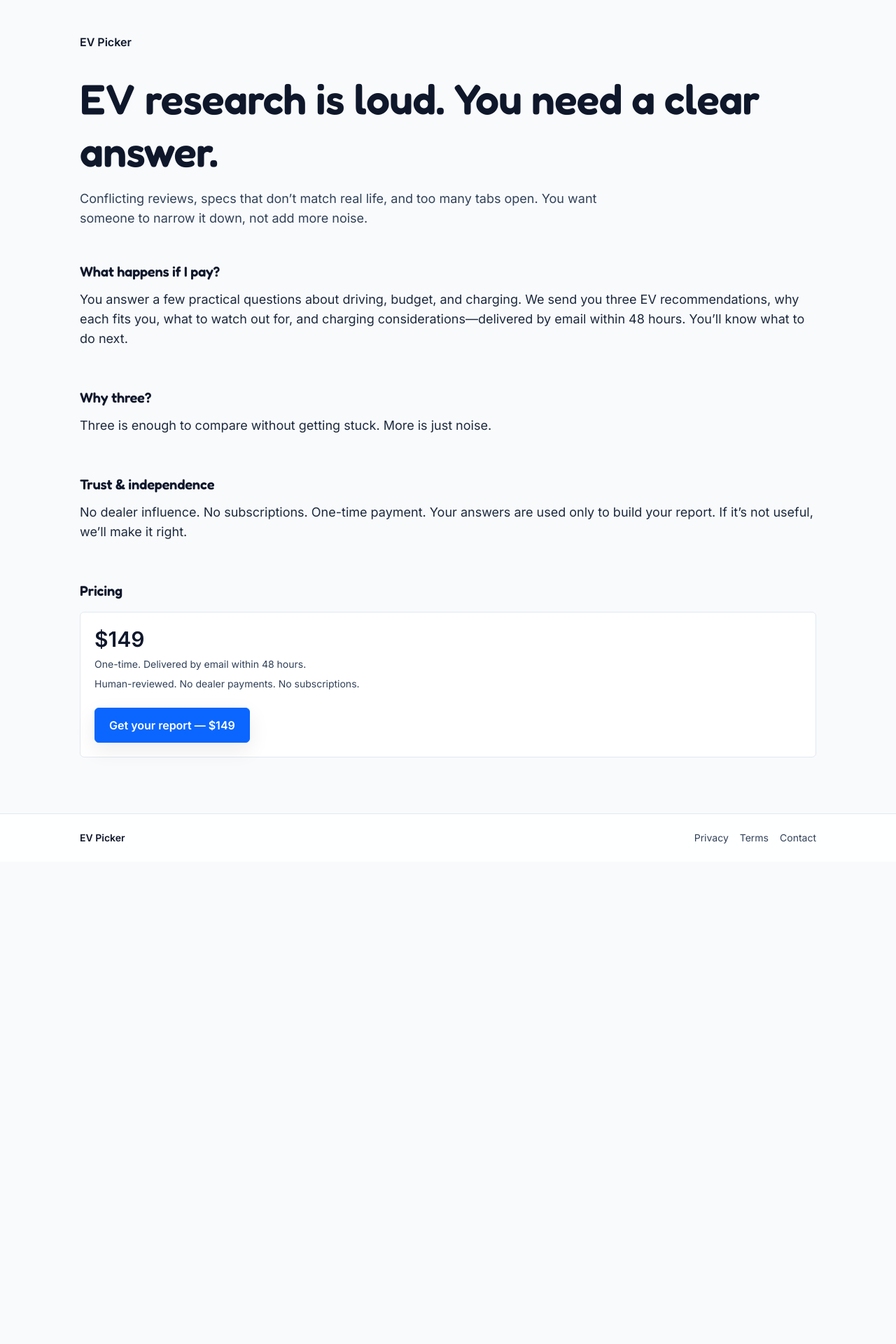
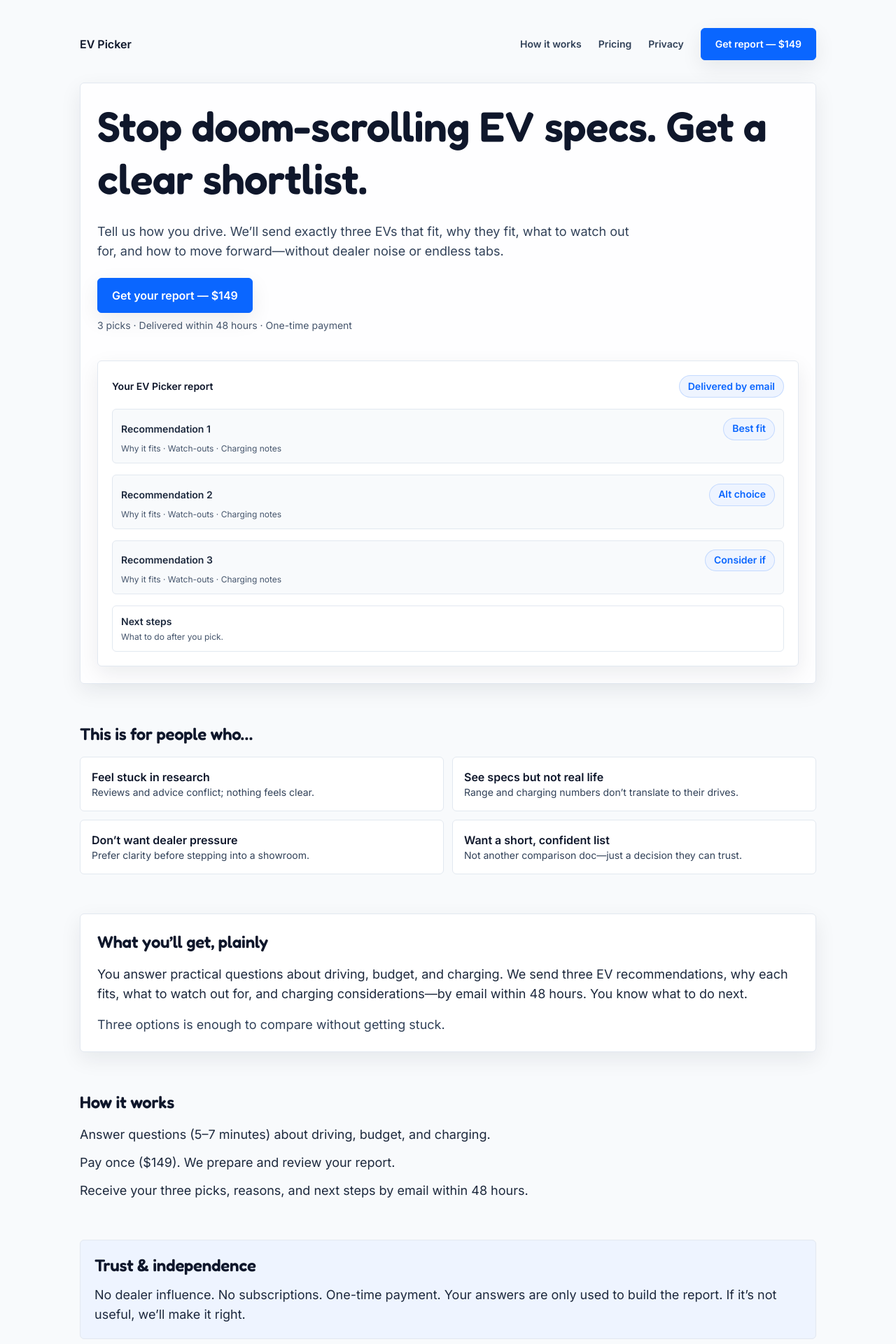
Before and after one commit to Stoikyo/EV-Picker, a Next.js app: page / in a window 1280 px wide. Shown: the top 1920 px of the page at 70% size. Before the commit the page ends 1231 px from the top, so only its background shows below. Built offline with nearby package versions, Linux system fonts and the light colour scheme.

Commit message:
Design new EV Picker decision page

```diff
--- a/src/app/page.tsx
+++ b/src/app/page.tsx
@@ -1,54 +1,168 @@
 export default function Home() {
   return (
     <div className="min-h-screen bg-[var(--color-bg)] text-slate-900">
-      <header className="mx-auto flex max-w-[1100px] flex-col gap-8 px-6 pb-12 pt-12">
+      <header className="mx-auto flex max-w-[1100px] flex-col gap-8 px-6 pb-14 pt-10">
         <div className="flex items-center justify-between text-sm font-semibold text-slate-700">
           <span className="text-base font-semibold text-slate-900">EV Picker</span>
+          <div className="hidden items-center gap-6 sm:flex">
+            <a href="#how-it-works" className="hover:text-[var(--color-primary)]">
+              How it works
+            </a>
+            <a href="#pricing" className="hover:text-[var(--color-primary)]">
+              Pricing
+            </a>
+            <a href="/privacy" className="hover:text-[var(--color-primary)]">
+              Privacy
+            </a>
+            <a className="btn btn-primary" href="/get-your-ev-picker">
+              Get report — $149
+            </a>
+          </div>
         </div>
-        <section className="space-y-4">
-          <h1 className="text-5xl font-semibold leading-tight sm:text-6xl">
-            EV research is loud. You need a clear answer.
-          </h1>
-          <p className="max-w-3xl text-lg text-slate-700">
-            Conflicting reviews, specs that don’t match real life, and too many tabs open. You want someone to narrow it
-            down, not add more noise.
-          </p>
+
+        <section className="grid gap-10 rounded-md border border-[var(--color-border)] bg-white/85 p-6 shadow-soft lg:grid-cols-[1.05fr,0.95fr]">
+          <div className="flex flex-col gap-6">
+            <h1 className="text-5xl font-semibold leading-tight sm:text-6xl">
+              Stop doom-scrolling EV specs. Get a clear shortlist.
+            </h1>
+            <p className="max-w-3xl text-lg text-slate-700">
+              Tell us how you drive. We’ll send exactly three EVs that fit, why they fit, what to watch out for, and how
+              to move forward—without dealer noise or endless tabs.
+            </p>
+            <div className="flex flex-col gap-2">
+              <a className="btn btn-primary w-fit" href="/get-your-ev-picker">
+                Get your report — $149
+              </a>
+              <p className="text-sm text-slate-600">3 picks · Delivered within 48 hours · One-time payment</p>
+            </div>
+          </div>
+
+          <div className="rounded-md border border-[var(--color-border)] bg-white p-5 shadow-soft">
+            <div className="flex items-center justify-between">
+              <p className="text-sm font-semibold text-slate-900">Your EV Picker report</p>
+              <span className="pill text-xs">Delivered by email</span>
+            </div>
+            <div className="mt-4 space-y-4 text-sm text-slate-800">
+              {[{ title: "Recommendation 1", tag: "Best fit" }, { title: "Recommendation 2", tag: "Alt choice" }, { title: "Recommendation 3", tag: "Consider if" }].map(
+                (item) => (
+                  <div key={item.title} className="space-y-1 rounded-md border border-[var(--color-border)] bg-[var(--color-bg)] p-3">
+                    <div className="flex items-center justify-between">
+                      <p className="text-sm font-semibold">{item.title}</p>
+                      <span className="pill text-xs">{item.tag}</span>
+                    </div>
+                    <p className="text-xs text-slate-600">Why it fits · Watch-outs · Charging notes</p>
+                  </div>
+                )
+              )}
+              <div className="space-y-1 rounded-md border border-[var(--color-border)] p-3">
+                <p className="text-sm font-semibold">Next steps</p>
+                <p className="text-xs text-slate-600">What to do after you pick.</p>
+              </div>
+            </div>
+          </div>
         </section>
       </header>
 
-      <main className="mx-auto flex max-w-[1100px] flex-col gap-14 px-6 pb-20">
-        <section className="space-y-3">
-          <h2 className="text-xl font-semibold">What happens if I pay?</h2>
-          <p className="text-lg text-slate-800">
-            You answer a few practical questions about driving, budget, and charging. We send you three EV
-            recommendations, why each fits you, what to watch out for, and charging considerations—delivered by email
-            within 48 hours. You’ll know what to do next.
-          </p>
+      <main className="mx-auto flex max-w-[1100px] flex-col gap-14 px-6 pb-24">
+        <section className="space-y-4">
+          <h2 className="text-2xl font-semibold">This is for people who…</h2>
+          <div className="grid gap-3 sm:grid-cols-2">
+            {[
+              { title: "Feel stuck in research", desc: "Reviews and advice conflict; nothing feels clear." },
+              { title: "See specs but not real life", desc: "Range and charging numbers don’t translate to their drives." },
+              { title: "Don’t want dealer pressure", desc: "Prefer clarity before stepping into a showroom." },
+              { title: "Want a short, confident list", desc: "Not another comparison doc—just a decision they can trust." },
+            ].map((item) => (
+              <div key={item.title} className="rounded-md border border-[var(--color-border)] bg-white p-4">
+                <p className="text-base font-semibold text-slate-900">{item.title}</p>
+                <p className="text-sm text-slate-700">{item.desc}</p>
+              </div>
+            ))}
+          </div>
         </section>
 
-        <section className="space-y-3">
-          <h2 className="text-xl font-semibold">Why three?</h2>
-          <p className="text-lg text-slate-800">Three is enough to compare without getting stuck. More is just noise.</p>
+        <section className="space-y-4 rounded-md border border-[var(--color-border)] bg-white p-6 shadow-soft">
+          <h2 className="text-2xl font-semibold">What you’ll get, plainly</h2>
+          <p className="text-lg text-slate-800">
+            You answer practical questions about driving, budget, and charging. We send three EV recommendations, why
+            each fits, what to watch out for, and charging considerations—by email within 48 hours. You know what to do
+            next.
+          </p>
+          <p className="text-lg text-slate-700">Three options is enough to compare without getting stuck.</p>
         </section>
 
-        <section className="space-y-3">
-          <h2 className="text-xl font-semibold">Trust & independence</h2>
+        <section id="how-it-works" className="space-y-4">
+          <h2 className="text-2xl font-semibold">How it works</h2>
+          <div className="space-y-3 text-lg text-slate-800">
+            <p>Answer questions (5–7 minutes) about driving, budget, and charging.</p>
+            <p>Pay once ($149). We prepare and review your report.</p>
+            <p>Receive your three picks, reasons, and next steps by email within 48 hours.</p>
+          </div>
+        </section>
+
+        <section id="trust" className="space-y-3 rounded-md border border-[var(--color-border)] bg-[var(--color-surface-tint)] p-5">
+          <h2 className="text-2xl font-semibold text-slate-900">Trust & independence</h2>
           <p className="text-lg text-slate-800">
-            No dealer influence. No subscriptions. One-time payment. Your answers are used only to build your report. If
+            No dealer influence. No subscriptions. One-time payment. Your answers are only used to build the report. If
             it’s not useful, we’ll make it right.
           </p>
         </section>
 
-        <section className="space-y-4">
-          <h2 className="text-xl font-semibold">Pricing</h2>
-          <div className="space-y-2 rounded-md border border-[var(--color-border)] bg-white p-5">
-            <p className="text-3xl font-semibold text-slate-900">$149</p>
+        <section id="pricing" className="space-y-4">
+          <h2 className="text-2xl font-semibold">Pricing</h2>
+          <div className="space-y-3 rounded-md border border-[var(--color-border)] bg-white p-6 shadow-soft">
+            <p className="text-4xl font-semibold text-slate-900">$149</p>
             <p className="text-sm text-slate-700">One-time. Delivered by email within 48 hours.</p>
             <p className="text-sm text-slate-700">Human-reviewed. No dealer payments. No subscriptions.</p>
-            <a className="btn btn-primary mt-4 w-fit" href="/get-your-ev-picker">
+            <a className="btn btn-primary w-fit" href="/get-your-ev-picker">
               Get your report — $149
             </a>
           </div>
+        </section>
+
+        <section className="space-y-3">
+          <h2 className="text-2xl font-semibold">FAQ</h2>
+          <div className="space-y-2 text-sm text-slate-800">
+            {[
+              {
+                q: "What information do you need?",
+                a: "Your name, email, location, budget range, driving patterns, and charging access. Optional notes if you have constraints.",
+              },
+              {
+                q: "Why only three EVs?",
+                a: "Three options are enough to compare without getting stuck. More adds noise.",
+              },
+              {
+                q: "How fast is delivery?",
+                a: "We aim to send your report within 48 hours of payment.",
+              },
+              {
+                q: "Are you independent from dealers?",
+                a: "Yes. No dealer payments, no referrals. You pay once for the report.",
+              },
+              {
+                q: "What if I’m still unsure?",
+                a: "Your report includes next steps. If it’s not useful, we’ll make it right.",
+              },
+              {
+                q: "Is this suitable for first-time EV buyers?",
+                a: "Yes. It’s written in plain English for people who don’t want to be EV experts.",
+              },
+            ].map((item) => (
+              <details key={item.q} className="rounded-md border border-[var(--color-border)] bg-white p-2">
+                <summary className="cursor-pointer text-sm font-semibold text-slate-900">{item.q}</summary>
+                <p className="pt-1 text-sm text-slate-700">{item.a}</p>
+              </details>
+            ))}
+          </div>
+        </section>
+
+        <section className="space-y-3">
+          <h2 className="text-2xl font-semibold">Ready to stop researching?</h2>
+          <a className="btn btn-primary w-fit" href="/get-your-ev-picker">
+            Get your report — $149
+          </a>
+          <p className="text-sm text-slate-600">3 picks · Delivered within 48 hours · One-time payment</p>
         </section>
       </main>
 
@@ -56,13 +170,13 @@ export default function Home() {
         <div className="mx-auto flex max-w-[1100px] flex-col gap-3 px-6 py-6 text-sm text-slate-700 sm:flex-row sm:items-center sm:justify-between">
           <span className="font-semibold text-slate-900">EV Picker</span>
           <div className="flex flex-wrap gap-4 text-sm">
-            <a href="/privacy" className="hover:text-blue-700">
+            <a href="/privacy" className="hover:text-[var(--color-primary)]">
               Privacy
             </a>
-            <a href="/terms" className="hover:text-blue-700">
+            <a href="/terms" className="hover:text-[var(--color-primary)]">
               Terms
             </a>
-            <a href="mailto:hello@evpicker.com" className="hover:text-blue-700">
+            <a href="mailto:hello@evpicker.com" className="hover:text-[var(--color-primary)]">
               Contact
             </a>
           </div>
```
